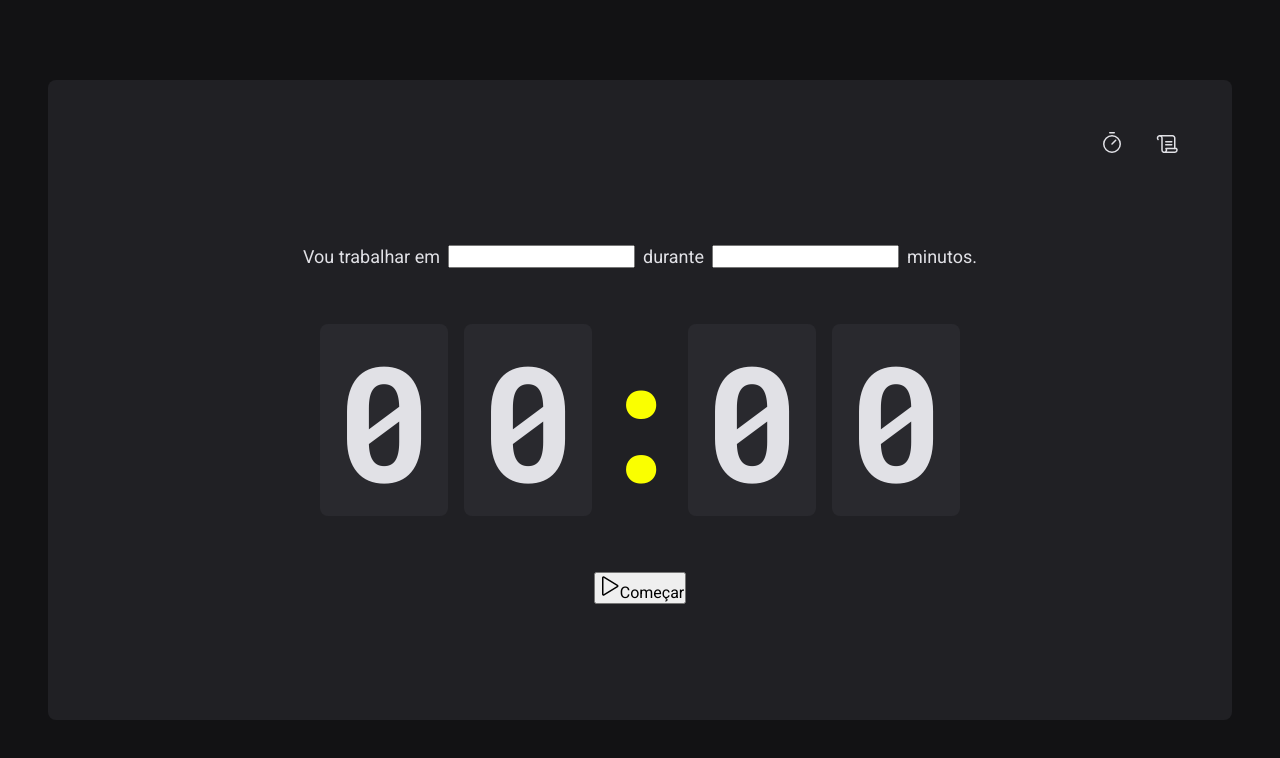
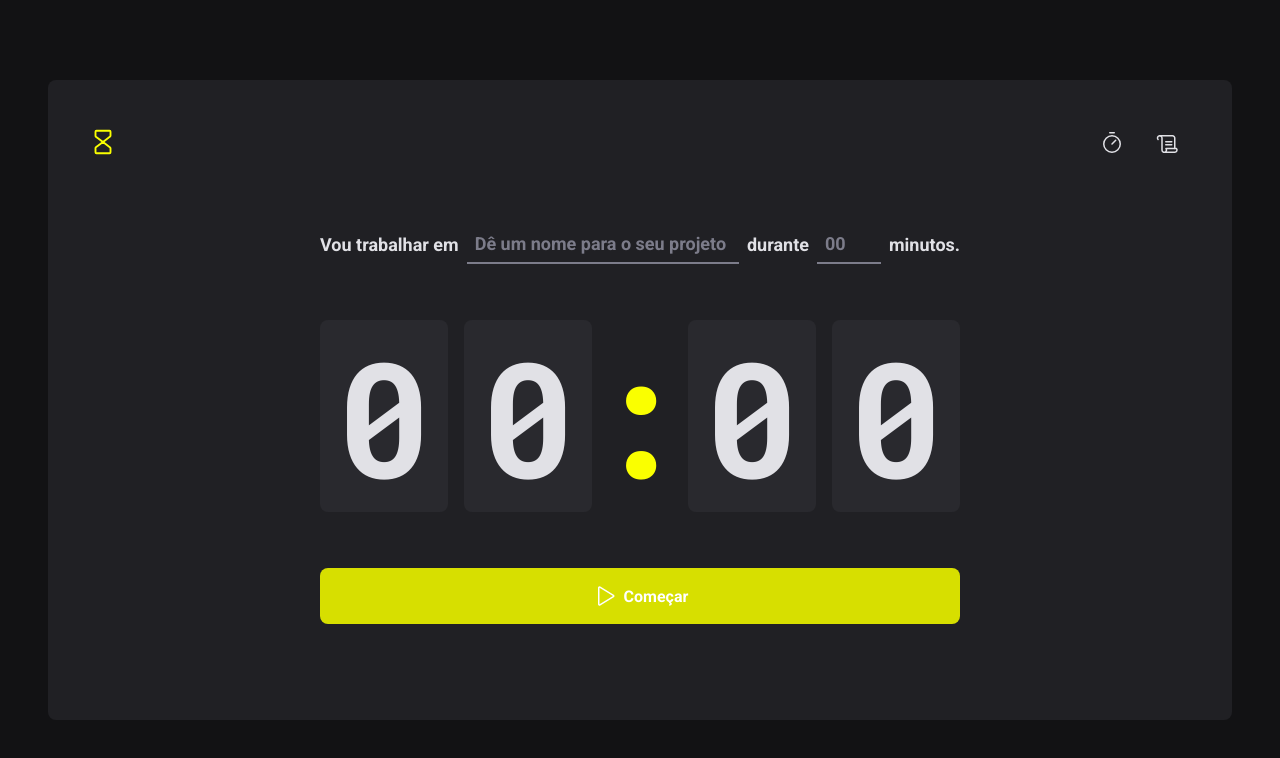
Before and after one commit to felipenobrg/pomodoro-app-react, a React (Vite) app: page / in a window 1280 px wide. Shown: the top 758 px of the page. Built offline with nearby package versions, Linux system fonts and the light colour scheme.

Commit message:
styling calendar

```diff
--- a/src/components/Header/index.tsx
+++ b/src/components/Header/index.tsx
@@ -1,12 +1,11 @@
-import { Scroll, Timer } from 'phosphor-react'
+import { Scroll, Timer, Hourglass } from 'phosphor-react'
 import { HeaderContainer } from './styles'
-import PodomoroLogoPng from '../../public/PodomoroLogo.png'
 
 export const Header = () => {
   return (
     <HeaderContainer>
       <span>
-        <img src={PodomoroLogoPng} alt="" />
+        <Hourglass size={30} color="#faff00" />
       </span>
       <nav>
         <a href="">
--- a/src/pages/Home/index.tsx
+++ b/src/pages/Home/index.tsx
@@ -3,7 +3,10 @@ import {
   CountdownContainer,
   FormContainer,
   HomeContainer,
+  MinutesAmoutInput,
   Separator,
+  StartCoutdownButton,
+  TaskInput,
 } from './styles'
 
 export const Home = () => {
@@ -11,11 +14,26 @@ export const Home = () => {
     <HomeContainer>
       <form action="">
         <FormContainer>
-          <label htmlFor="">Vou trabalhar em</label>
-          <input id="task" />
+          <label htmlFor="task">Vou trabalhar em</label>
+          <TaskInput
+            id="task"
+            list="task-suggestion"
+            placeholder="Dê um nome para o seu projeto"
+          />
 
-          <label htmlFor="">durante</label>
-          <input type="number" id="minutesAmount" />
+          <datalist id="task-suggestion">
+            <option value="Projeto 1"></option>
+          </datalist>
+
+          <label htmlFor="minutesAmount">durante</label>
+          <MinutesAmoutInput
+            type="number"
+            id="minutesAmount"
+            placeholder="00"
+            step={5}
+            min={5}
+            max={60}
+          />
 
           <span>minutos.</span>
         </FormContainer>
@@ -27,10 +45,10 @@ export const Home = () => {
           <span>0</span>
           <span>0</span>
         </CountdownContainer>
-        <button type="submit">
+        <StartCoutdownButton type="submit">
           <Play size={24} />
           Começar
-        </button>
+        </StartCoutdownButton>
       </form>
     </HomeContainer>
   )
--- a/src/pages/Home/styles.ts
+++ b/src/pages/Home/styles.ts
@@ -16,7 +16,7 @@ export const HomeContainer = styled.main`
   }
 `
 
-export const FormContainer = styled.main`
+export const FormContainer = styled.div`
   width: 100%;
   display: flex;
   align-items: center;
@@ -25,6 +25,39 @@ export const FormContainer = styled.main`
   color: ${(props) => props.theme['gray-100']};
   font-size: 1.125rem;
   flex-wrap: wrap;
+  font-weight: bold;
+`
+
+const BaseInput = styled.input`
+  background: transparent;
+  height: 2.5rem;
+  border: 0;
+  border-bottom: 2px solid ${(props) => props.theme['gray-500']};
+  font-weight: bold;
+  font-size: 1.125rem;
+  padding: 0 0.5rem;
+  color: ${(props) => props.theme['gray-100']};
+
+  &:focus {
+    box-shadow: none;
+    border-color: ${(props) => props.theme['yellow-500']};
+  }
+
+  &::placeholder {
+    color: ${(props) => props.theme['gray-500']};
+  }
+`
+
+export const TaskInput = styled(BaseInput)`
+  flex: 1;
+
+  &::-webkit-calendar-picker-indicator {
+    display: none !important;
+  }
+`
+
+export const MinutesAmoutInput = styled(BaseInput)`
+  width: 4rem;
 `
 
 export const CountdownContainer = styled.main`
@@ -52,3 +85,31 @@ export const Separator = styled.div`
   display: flex;
   justify-content: center;
 `
+
+export const StartCoutdownButton = styled.button`
+  width: 100%;
+  border: 0;
+  padding: 1rem;
+  border-radius: 8px;
+
+  display: flex;
+  align-items: center;
+  justify-content: center;
+
+  gap: 0.5rem;
+  font-weight: bold;
+
+  cursor: pointer;
+
+  background: ${(props) => props.theme['yellow-500']};
+  color: ${(props) => props.theme.white};
+
+  &:disabled {
+    opacity: 0.7;
+    cursor: not-allowed;
+  }
+
+  &:not(:disabled):hover {
+    background: ${(props) => props.theme['yellow-700']};
+  }
+`
--- a/src/styles/themes/default.ts
+++ b/src/styles/themes/default.ts
@@ -13,6 +13,7 @@ export const defaultTheme = {
   'yellow-300': '#faff00',
   'yellow-500': '#d7df00',
   'yellow-700': '#b4bf00',
+  'yellow-900': '#FBDC07',
 
   'red-500': '#AB222E',
   'red-700': '#7A1921',
```
Also changed, not shown: src/public/podomoroLogo.png (deleted).
